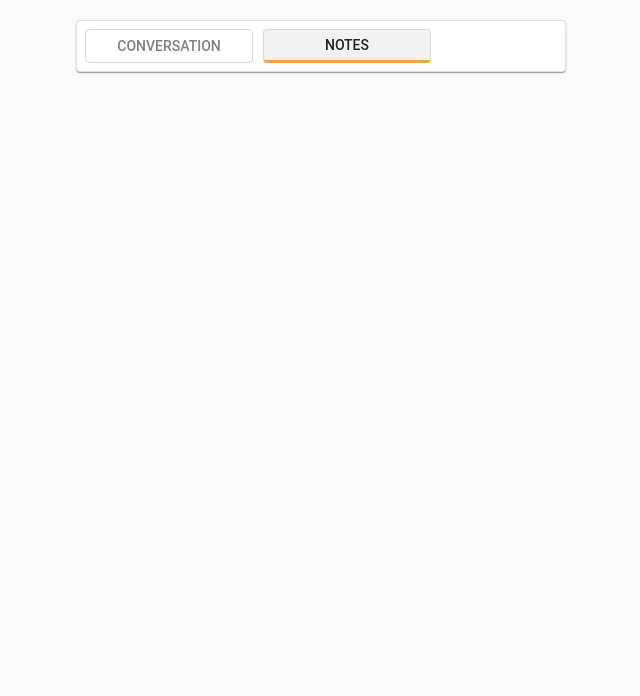
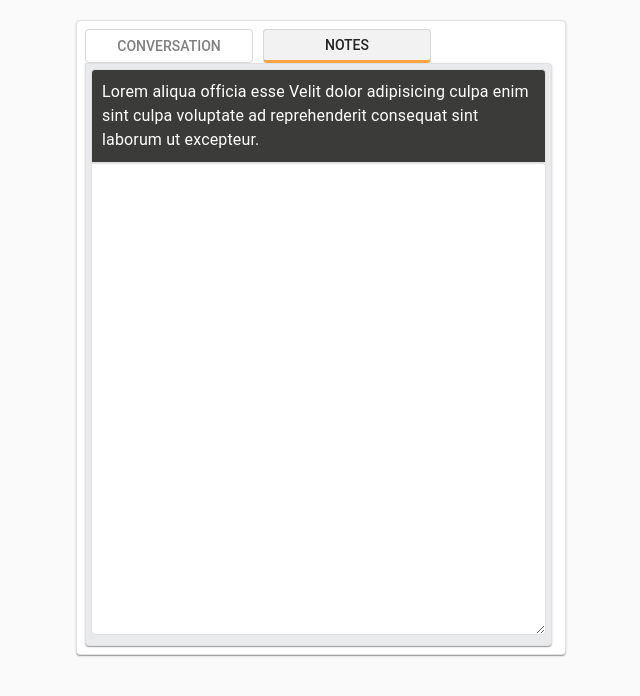
Before and after one commit to liberty492/float, a React (Create React App) app: page /conversation in a window 1280 px wide. Shown: the top 696 px of the page, without its empty margins (308-948 px from the left). Built offline with nearby package versions, Linux system fonts and the light colour scheme.

Commit message:
Conversation modified screen

```diff
--- a/src/components/Conversation.js
+++ b/src/components/Conversation.js
@@ -1,8 +1,43 @@
-import React from 'react'
+import React from 'react';
+import {makeStyles,Paper,TextareaAutosize,Typography,} from '@material-ui/core';
+const useStyles = makeStyles({
+    paper:{
+        width: '467px',
+       // height: '534px',
+        backgroundColor: '#e9eaeb',
+        borderRadius: '0px 4px 4px 4px',
+        border: '1px solid #e0e0e0',
+        padding: '5px',
+        opacity: '1',
+    },
+    typograpgy:{
+        width: '455px',
+        //height: '49px',
+        padding: '10px',
+        backgroundColor: '#3b3c39',
+        border: '1px solid #e0e0e0',
+        borderRadius: '4px 4px 0px 0px',
+        color: '#FFFFFF',
+        opacity: '1',
+    },
+    textArea:{
+        width: '455px',
+        backgroundColor: '#FFFFFF',
+        borderRadius: '0px 4px 4px 4px',
+        border: '1px solid #e0e0e0',
+        outline: '#e0e0e0',
+        padding: '10px',
+    }
 
+});
 export default function Conversation() {
+    const classes = useStyles();
+
     return (
-        <div>
-        </div>
+        <Paper className = {classes.paper}>
+            <Typography className = {classes.typograpgy} >Lorem aliqua officia esse
+            Velit dolor <span>adipisicing culpa enim sint culpa voluptate ad reprehenderit consequat sint laborum ut excepteur.</span></Typography>
+            <TextareaAutosize fullWidth rows={30} className = {classes.textArea} />
+        </Paper>
     )
 }
```
